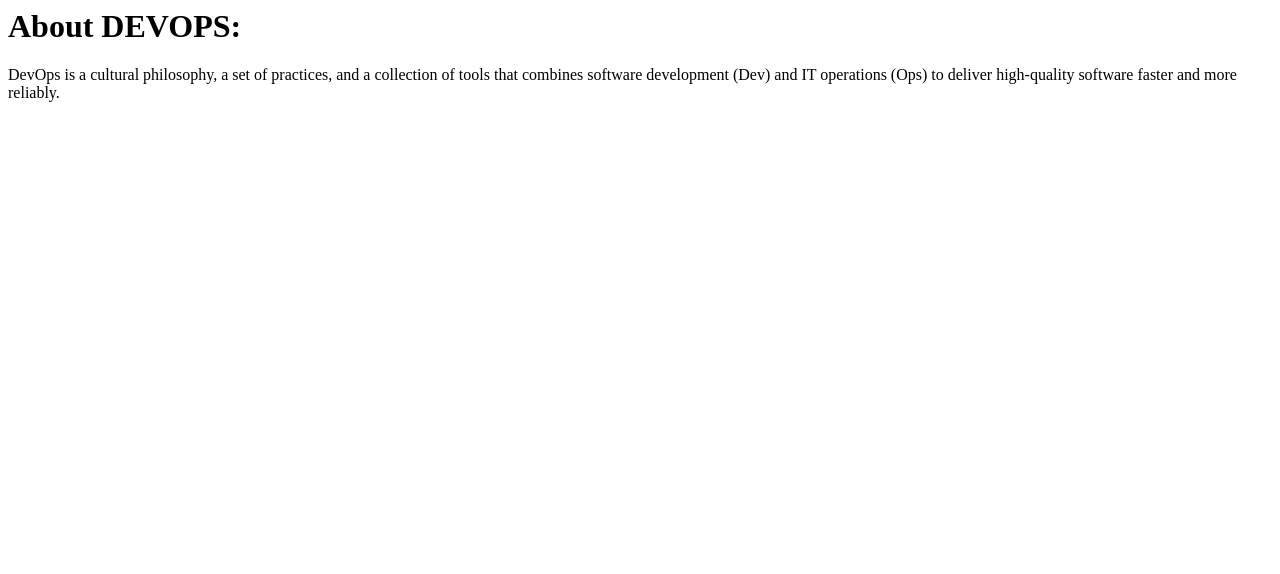
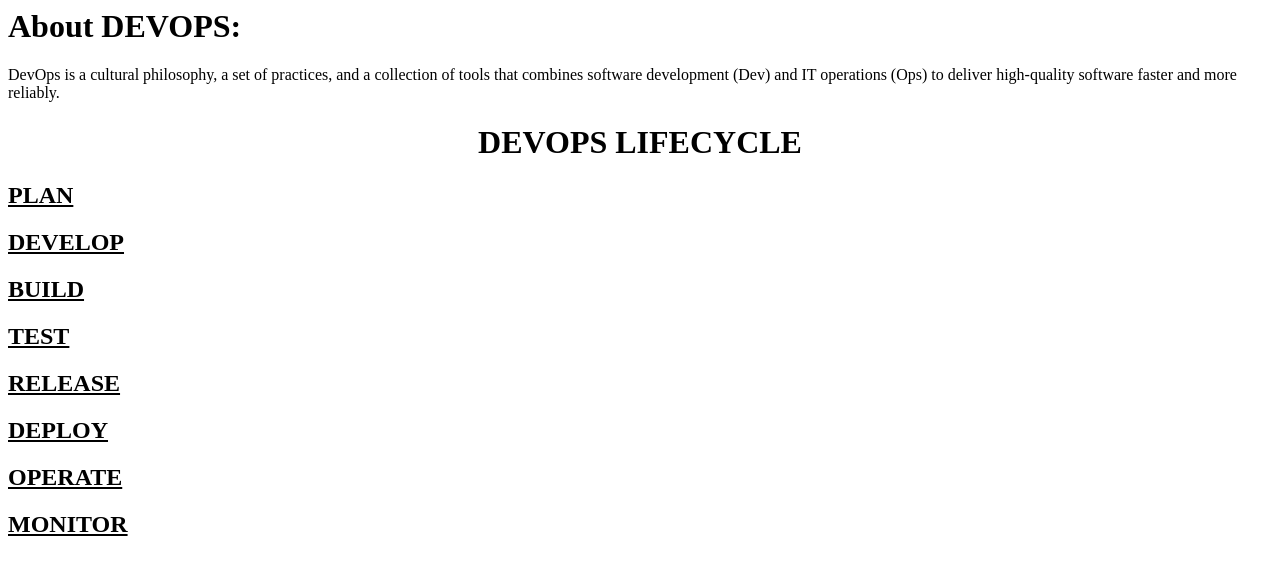
Before and after one commit to vijayaketha/HTML-collab, a plain HTML site: page first program.html in a window 1280 px wide. Drawn offline with Linux system fonts and the light colour scheme.

Commit message:
Update first program.html

```diff
--- a/first program.html
+++ b/first program.html
@@ -7,5 +7,14 @@
 <p>DevOps is a cultural philosophy, a set of practices,
 and a collection of tools that combines software development (Dev)
 and IT operations (Ops) to deliver high-quality software faster and more reliably. </p>
+  <h1 font-color="red" align="center"> DEVOPS LIFECYCLE</h1>
+    <H2> <b><u>PLAN</u></b></H2>
+    <H2> <b><u>DEVELOP</u></b></H2>
+    <H2><b><u> BUILD</u></b></H2>
+    <H2> <b><u>TEST</u></b></H2>
+    <H2> <b><u>RELEASE</u></b></H2>
+    <H2><b><u> DEPLOY</u></b></H2>
+    <H2><b><u> OPERATE</u></b></H2>
+    <H2><b><u> MONITOR</u></b></H2>
 </body>
 </html>
```
